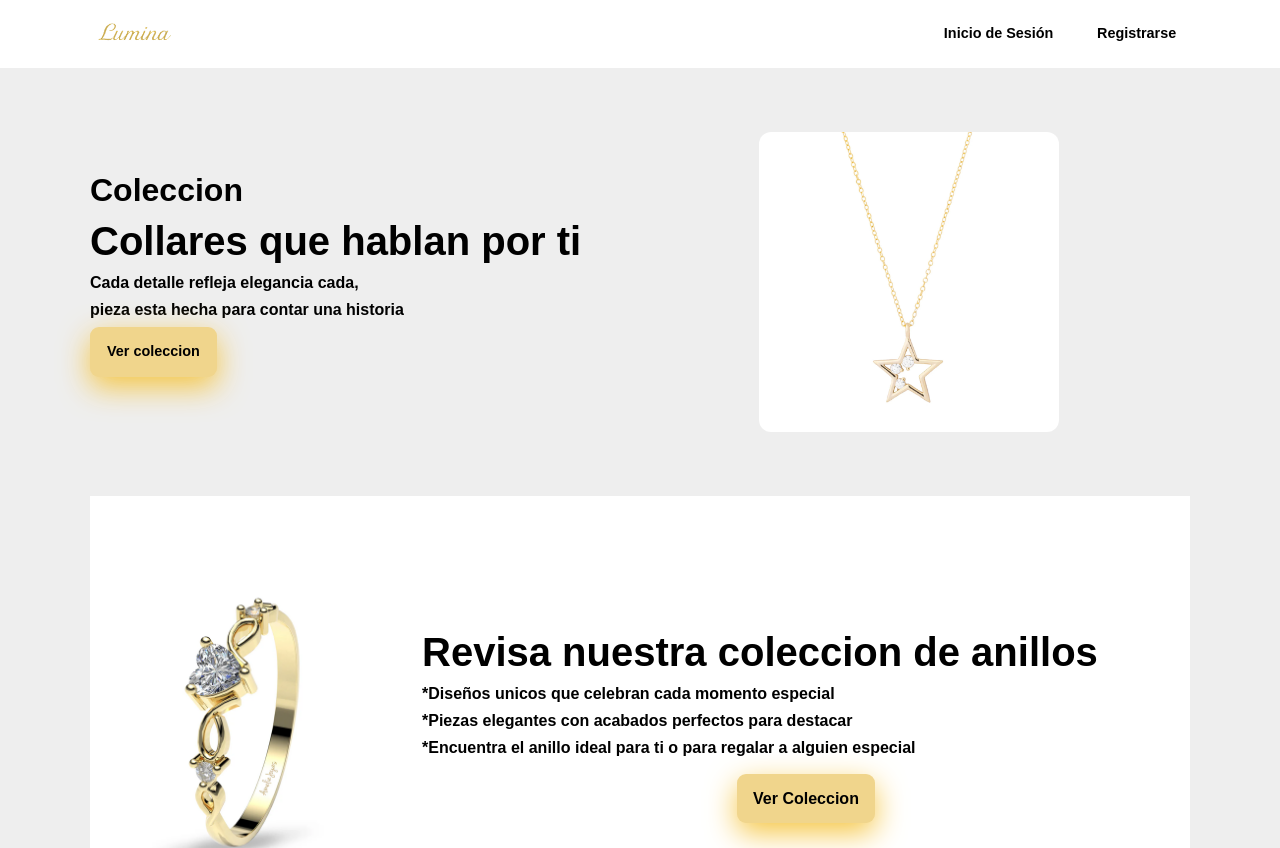
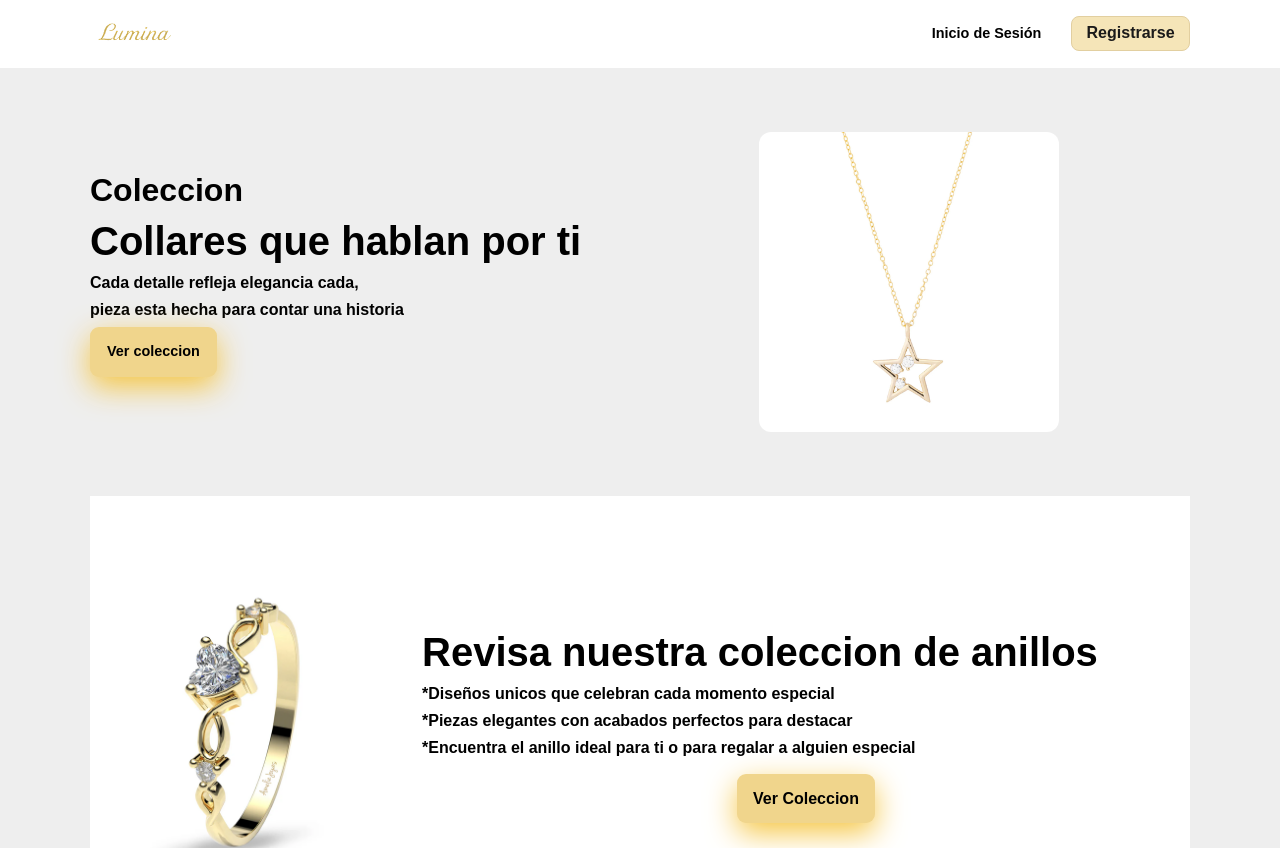
Before and after one commit to SpeedChela/Lumina, a Next.js app: page / in a window 1280 px wide. Shown: the top 848 px of the page. Built offline with nearby package versions, Linux system fonts and the light colour scheme.

Commit message:
ya tambien le puse fondito al boton de registrarse

```diff
--- a/app/components/Header.tsx
+++ b/app/components/Header.tsx
@@ -22,7 +22,7 @@ export default function Header({ showLoginButton = true }: Props) {
           {showLoginButton && (
             <>
               <li><Link href="/login" className="btnTransparente">Inicio de Sesión</Link></li>
-              <li><Link href="/register" className="btnTransparente">Registrarse</Link></li>
+              <li><Link href="/register" className="btnYellow">Registrarse</Link></li>
             </>
           )}
         </ul>
--- a/app/globals.css
+++ b/app/globals.css
@@ -172,6 +172,29 @@ p {
   color: #caab54; /* Cambia el color del texto al pasar el mouse */
   cursor: pointer; /* Cambia el cursor a mano al pasar sobre el botón */
 }
+
+/* Botón amarillo para "Registrarse" */
+.btnYellow {
+  display: inline-block;
+  padding: 0.55rem 0.9rem;
+  background: #f5e5b8; /* amarillo claro */
+  color: #1a1a1a;
+  border-radius: 8px;
+  font-weight: 600;
+  text-decoration: none;
+  border: 1px solid #e2cfa0;
+  transition: transform .08s ease, box-shadow .08s ease;
+}
+
+.btnYellow:hover,
+.btnYellow:focus {
+  transform: translateY(-1px);
+  box-shadow: 0 4px 10px rgba(0,0,0,0.06);
+  outline: none;
+}
+
+/* Asegura que los links no cambien estilo por defecto dentro del nav */
+.menu .btnYellow { line-height: 1; }
 
 /* =========================
    GRID Y TARJETAS
```
